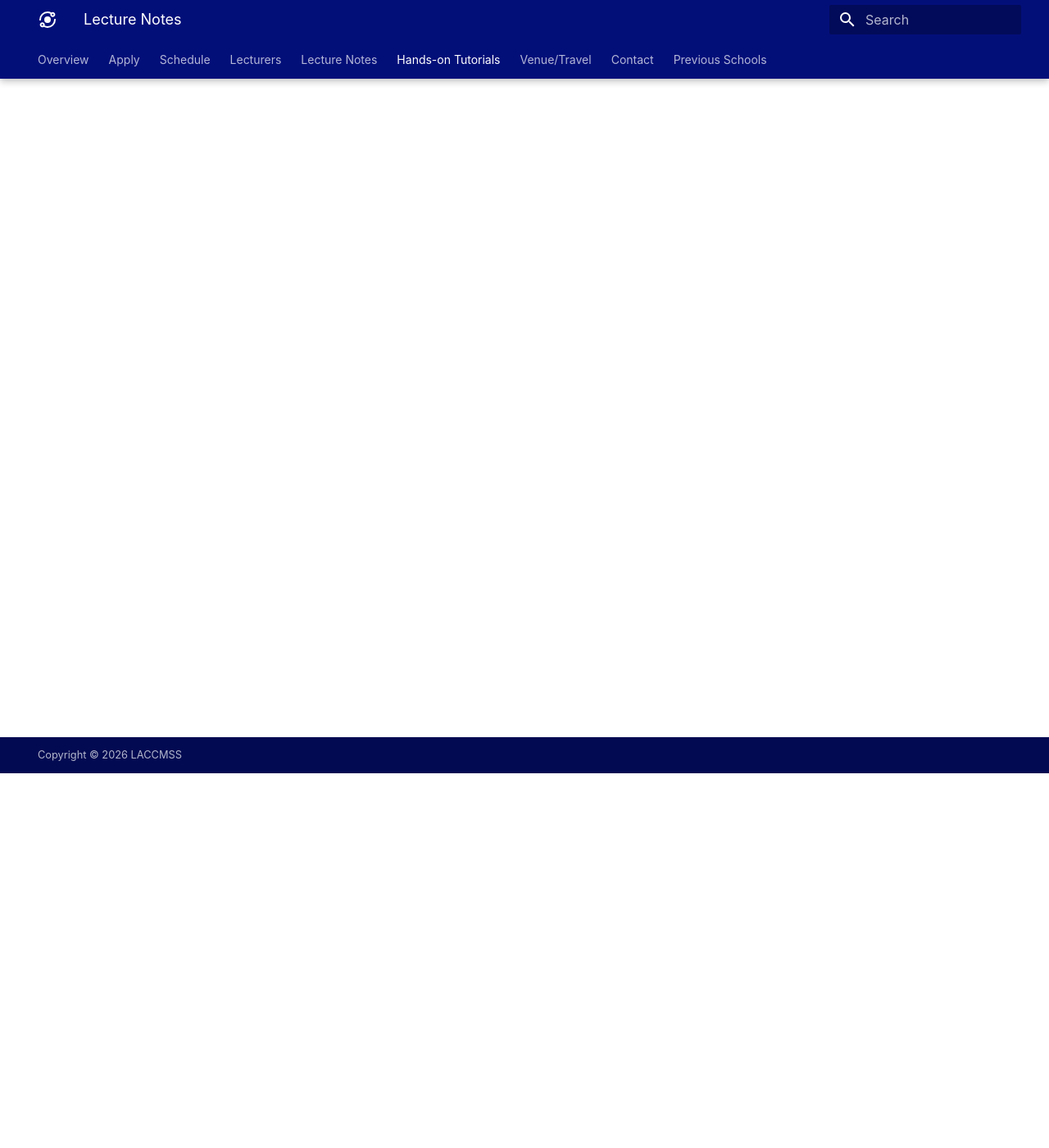
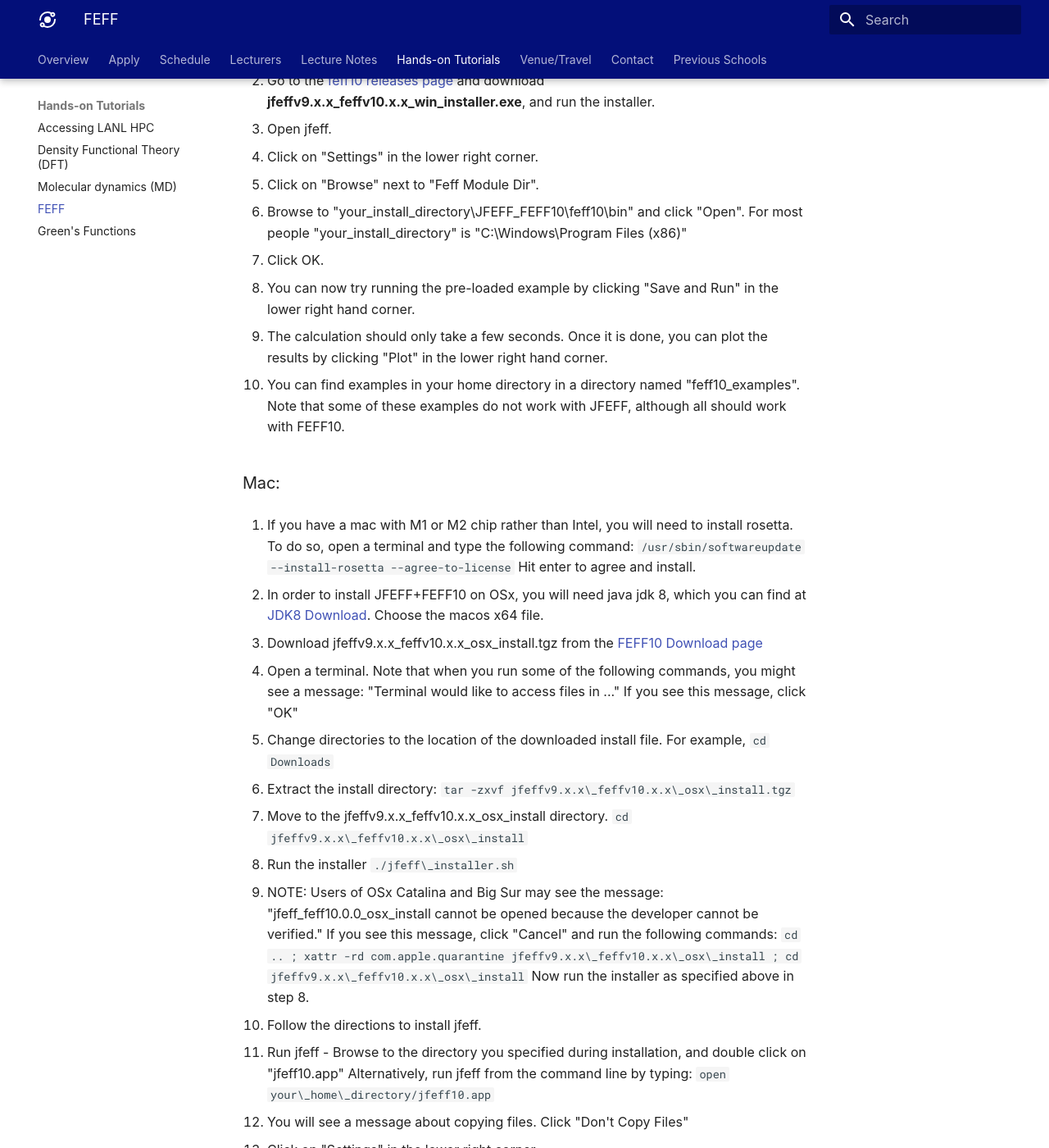
Before and after one commit to LACCMSS/2026, an MkDocs documentation site: the page built from docs/feff.md, in a window 1280 px wide and 1400 px high, scrolled down 457 px. Shown: the whole window at 82% size. Built offline with MkDocs 1.6.1 and Material for MkDocs 9.7.7, drawn with Linux system fonts in a browser that asks for light colours; some web fonts are replaced; some of the changed text lies outside the part shown.

Commit message:
Update feff.md

```diff
--- a/docs/feff.md
+++ b/docs/feff.md
@@ -1,8 +1,124 @@
 ---
-hide:
-  - navigation
-  - toc
-title: Lecture Notes
+title: FEFF
 ---
 
-Lecture notes and tutorials will be uploaded during the course of the school.
+# Downloading FEFF
+
+To obtain FEFF, first fill out the registration form [Here](https://times-software.github.io/feff10/)
+
+Once you have registered, you will receive a download link along with a copy of the installation instructions.
+
+
+# Instructions for setting up JFEFF+FEFF10
+
+### Windows:
+
+1.  You need an updated version of java for JFEFF to work. Please [install java](https://www.java.com/download/ie_manual.jsp) if it is not already installed.
+
+2.  Go to the [feff10 releases page](https://github.com/times-software/feff10/releases/latest) and download **jfeffv9.x.x_feffv10.x.x_win_installer.exe**, and run the installer.
+
+3.  Open jfeff.
+
+4.  Click on "Settings" in the lower right corner.
+
+5.  Click on "Browse" next to "Feff Module Dir".
+
+6.  Browse to "your\_install\_directory\\JFEFF\_FEFF10\\feff10\\bin" and click "Open". For most people "your\_install\_directory" is "C:\\Windows\\Program Files (x86)"
+
+7.  Click OK.
+
+8.  You can now try running the pre-loaded example by clicking "Save and Run" in the lower right hand corner.
+
+9.  The calculation should only take a few seconds. Once it is done, you can plot the results by clicking "Plot" in the lower right hand corner.
+
+10.  You can find examples in your home directory in a directory named "feff10\_examples". Note that some of these examples do not work with JFEFF, although all should work with FEFF10.
+
+
+### Mac:
+
+1. If you have a mac with M1 or M2 chip rather than Intel, you will need to install rosetta. To do so, open a terminal and type the following command:
+`/usr/sbin/softwareupdate --install-rosetta --agree-to-license`
+Hit enter to agree and install.
+
+2. In order to install JFEFF+FEFF10 on OSx, you will need java jdk 8, which you can find at [JDK8 Download](https://www.oracle.com/java/technologies/javase/javase-jdk8-downloads.html). Choose the macos x64 file.
+
+3. Download jfeffv9.x.x\_feffv10.x.x\_osx\_install.tgz from the [FEFF10 Download page](https://github.com/times-software/feff10/releases/latest)
+
+4.  Open a terminal. Note that when you run some of the following commands, you might see a message: "Terminal would like to access files in ..." If you see this message, click "OK"
+
+5.  Change directories to the location of the downloaded install file. For example,
+`cd Downloads`
+
+6.  Extract the install directory:
+`tar -zxvf jfeffv9.x.x\_feffv10.x.x\_osx\_install.tgz`
+
+7.  Move to the jfeffv9.x.x_feffv10.x.x_osx_install directory.
+`cd jfeffv9.x.x\_feffv10.x.x\_osx\_install`
+
+8.  Run the installer
+`./jfeff\_installer.sh`
+
+9.  NOTE: Users of OSx Catalina and Big Sur may see the message: "jfeff_feff10.0.0_osx_install cannot be opened because the developer cannot be verified." If you see this message, click "Cancel" and run the following commands:
+`cd .. ; xattr -rd com.apple.quarantine jfeffv9.x.x\_feffv10.x.x\_osx\_install ; cd jfeffv9.x.x\_feffv10.x.x\_osx\_install` Now run the installer as specified above in step 8.
+
+10.  Follow the directions to install jfeff.
+
+11.  Run jfeff - Browse to the directory you specified during installation, and double click on "jfeff10.app" Alternatively, run jfeff from the command line by typing: `open your\_home\_directory/jfeff10.app`
+
+12.  You will see a message about copying files. Click "Don't Copy Files"
+
+13.  Click on "Settings" in the lower right corner.
+
+14.  Click on "Browse" next to "Feff Module Dir".
+
+15.  Browse to "your\_install\_directory/jfeff10.app/Contents/Resources/JFEFF/feff10/mac/" and click "Open".
+
+16.  Click "OK"
+
+17.  You can now try running the pre-loaded example by clicking "Save and Run" in the lower right hand corner.
+
+18.  The calculation should only take a few seconds. Once it is done, you can plot the results by clicking "Plot" in the lower right hand corner.
+
+19.  You can find examples in your home directory in a directory named "feff10\_examples". Note that some of these examples do not work with JFEFF, although all should work with FEFF10.
+
+
+### Linux:
+
+1.  In order to install JFEFF+FEFF10 on linux, you will need Oracle java, which you can find at [https://www.java.com/en/download/](https://www.java.com/en/download/)
+
+2.  Download jfeffv9.x.x\_feffv10.x.x\_linux\_install.tgz from the [FEFF10 Download page](https://github.com/times-software/feff10/releases/latest)
+
+3.  Open a terminal.
+
+4.  Change directories to the location of the downloaded install file. For example,
+`cd Downloads`
+
+5.  Extract the install directory:
+`tar -zxvf jfeffv9.x.x\_feffv10.x.x\_osx\_install.tgz`
+
+6.  Move to the jfeffv9.x.x_feffv10.x.x_osx_install directory.
+`cd jfeffv9.x.x\_feffv10.x.x\_linux\_install`
+
+7.  Run the installer
+`./jfeff\_installer.sh`
+
+8.  Follow the directions to install jfeff.
+
+9.  Run jfeff
+`your\_home\_directory/JFEFF\_FEFF10/jfeff10`
+
+10.  You will see a message about copying files. Click "Don't Copy Files"
+
+11.  Click on "Settings" in the lower right corner.
+
+12.  Click on "Browse" next to "Feff Module Dir".
+
+13.  Browse to "your\_home\_directory/JFEFF\_FEFF10/feff10/linux/" and click "Open".
+
+14.  Click "OK"
+
+15.  You can now try running the pre-loaded example by clicking "Save and Run" in the lower right hand corner.
+
+16.  The calculation should only take a few seconds. Once it is done, you can plot the results by clicking "Plot" in the lower right hand corner.
+
+17.  You can find examples in your home directory in a directory named "feff10\_examples". Note that some of these examples do not work with JFEFF, although all should work with FEFF10.
```
